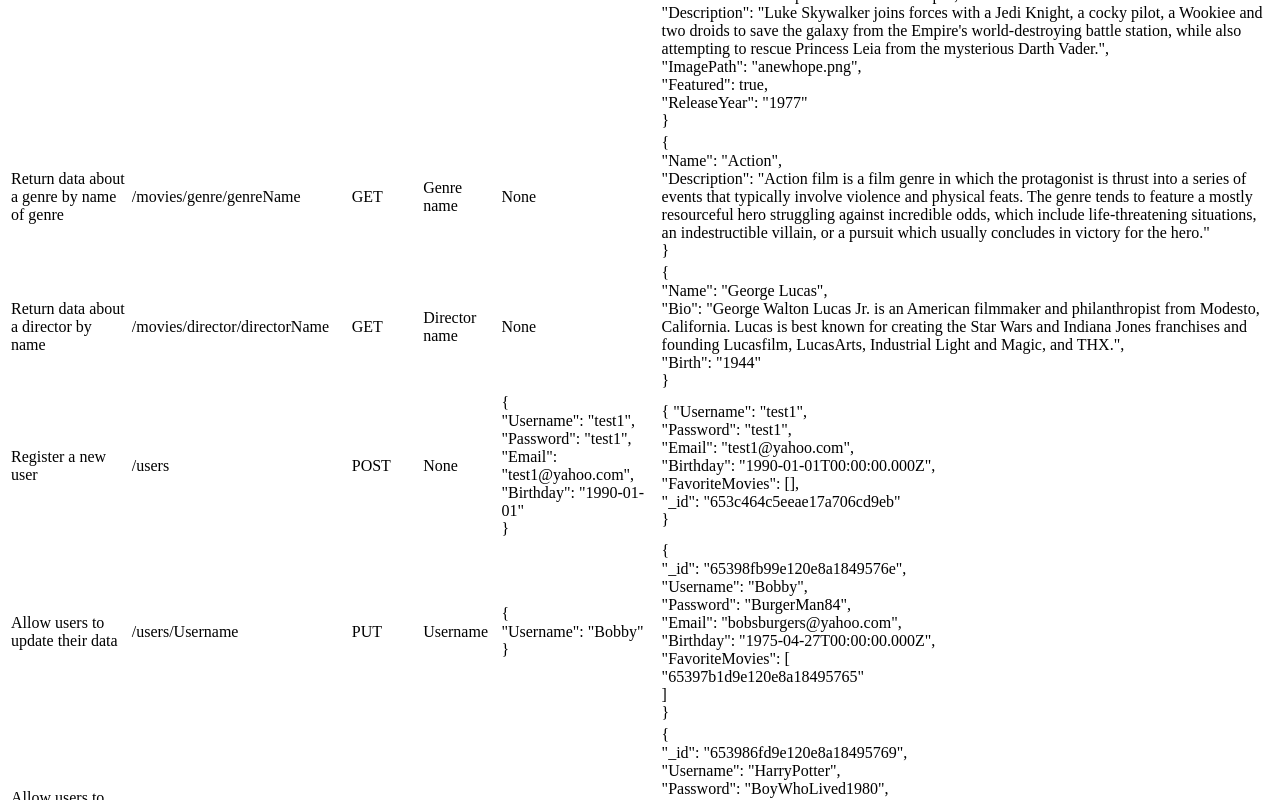
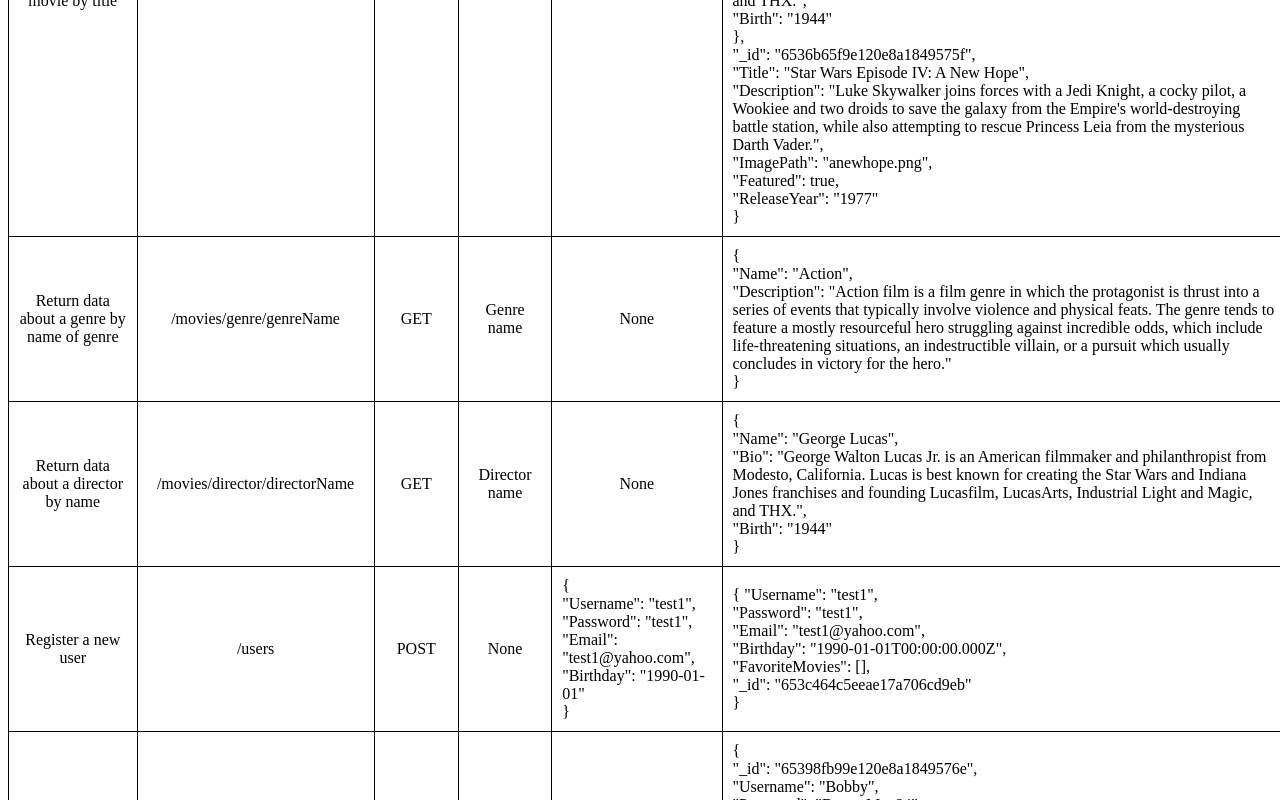
Before and after one commit to Kirkenstocks/movie_api, a website: page public/documentation.html in a window 1280 px wide. Shown: the part 560-1360 px from the top of the page. Drawn offline with Linux system fonts and the light colour scheme.

Commit message:
Minor formatting changes to documentation

```diff
--- a/public/documentation.html
+++ b/public/documentation.html
@@ -4,6 +4,7 @@
     <meta charset="UTF-8">
     <meta name="viewport" content="width=device-width, initial-scale=1.0">
     <title>Documentation</title>
+    <link rel="stylesheet" type="text/css" href="./styles.css">
 </head>
 <body>
 
@@ -34,6 +35,7 @@
                 <td>None</td>
                 <td>Returns an array of all movies</td>
             </tr>
+            <br>
             <tr>
                 <td>Return data about a single movie by title</td>
                 <td>/movies/movieTitle</td>
@@ -92,7 +94,7 @@
                 <td>/users</td>
                 <td>POST</td>
                 <td>None</td>
-                <td>
+                <td class="json-request">
                     {<br>
                         "Username": "test1",<br>
                         "Password": "test1",<br>
@@ -116,7 +118,7 @@
                 <td>/users/Username</td>
                 <td>PUT</td>
                 <td>Username</td>
-                <td>
+                <td class="json-request">
                     {<br>
                         "Username": "Bobby"<br>
                     }
--- /dev/null
+++ b/public/styles.css
@@ -0,0 +1,22 @@
+body {
+  width: 100vw;
+  height: 100vh;
+}
+
+table, thead, td {
+  border: 1px solid #000;
+  border-collapse: collapse;
+}
+
+td {
+  text-align: center;
+  padding: 10px;
+}
+
+td:last-child {
+  text-align: left;
+}
+
+.json-request {
+  text-align: left;
+}
```
